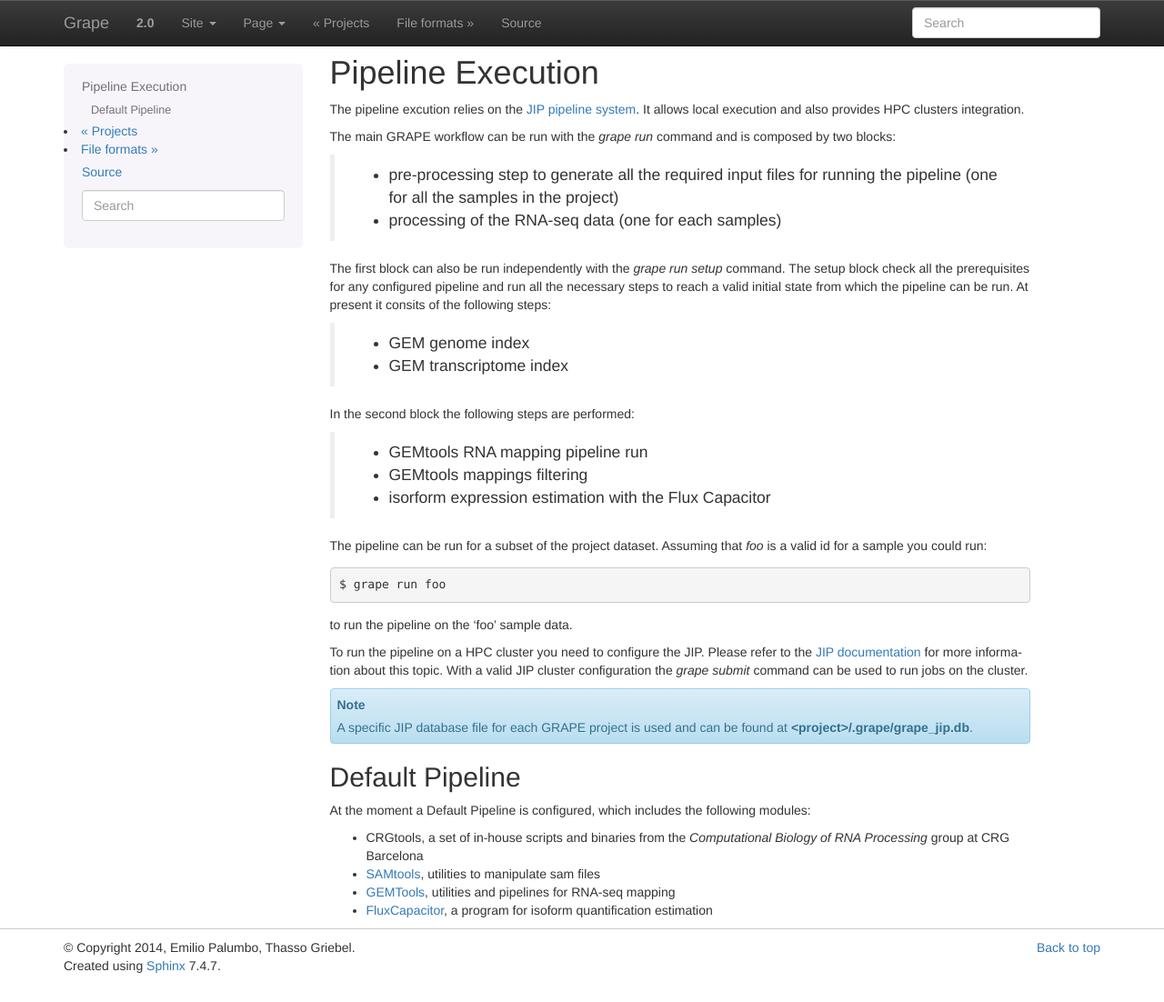
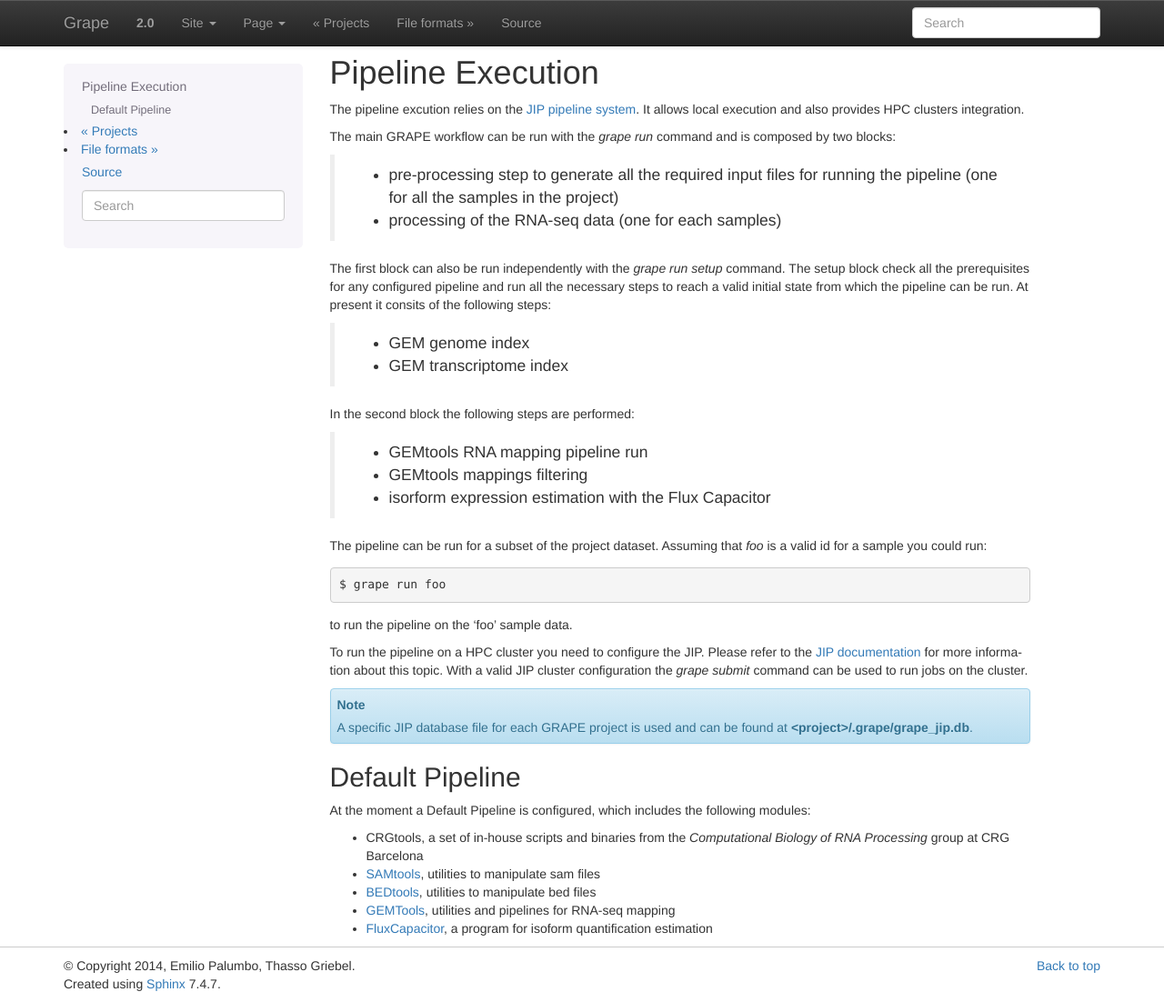
Before and after one commit to grape-pipeline/grape, a Sphinx documentation site: the page built from docs/source/execution.rst, in a window 1280 px wide and 1102 px high. Shown: the whole window at 91% size. Built offline with Sphinx 7.4.7, drawn with Linux system fonts in a browser that asks for light colours; formulas are drawn with MathJax 3.

Commit message:
Add bedtools to default pipeline in docs

```diff
--- a/docs/source/execution.rst
+++ b/docs/source/execution.rst
@@ -42,6 +42,7 @@
 
 - CRGtools, a set of in-house scripts and binaries from the *Computational Biology of RNA Processing* group at CRG Barcelona
 - SAMtools_, utilities to manipulate sam files
+- BEDtools_, utilities to manipulate bed files
 - GEMTools_, utilities and pipelines for RNA-seq mapping
 - FluxCapacitor_, a program for isoform quantification estimation
 
@@ -49,5 +50,6 @@
 .. _GEMTools: http://github.com/gemtools/gemtools
 .. _FluxCapacitor: http://sammeth.net/confluence/display/FLUX/Home
 .. _SAMtools: http://samtools.sourceforge.net/
+.. _BEDtools: https://github.com/arq5x/bedtools2
 .. _JIP pipeline system: http://github.com/thasso/pyjip
 .. _JIP documentation: http://pyjip.rtfd.org
```
